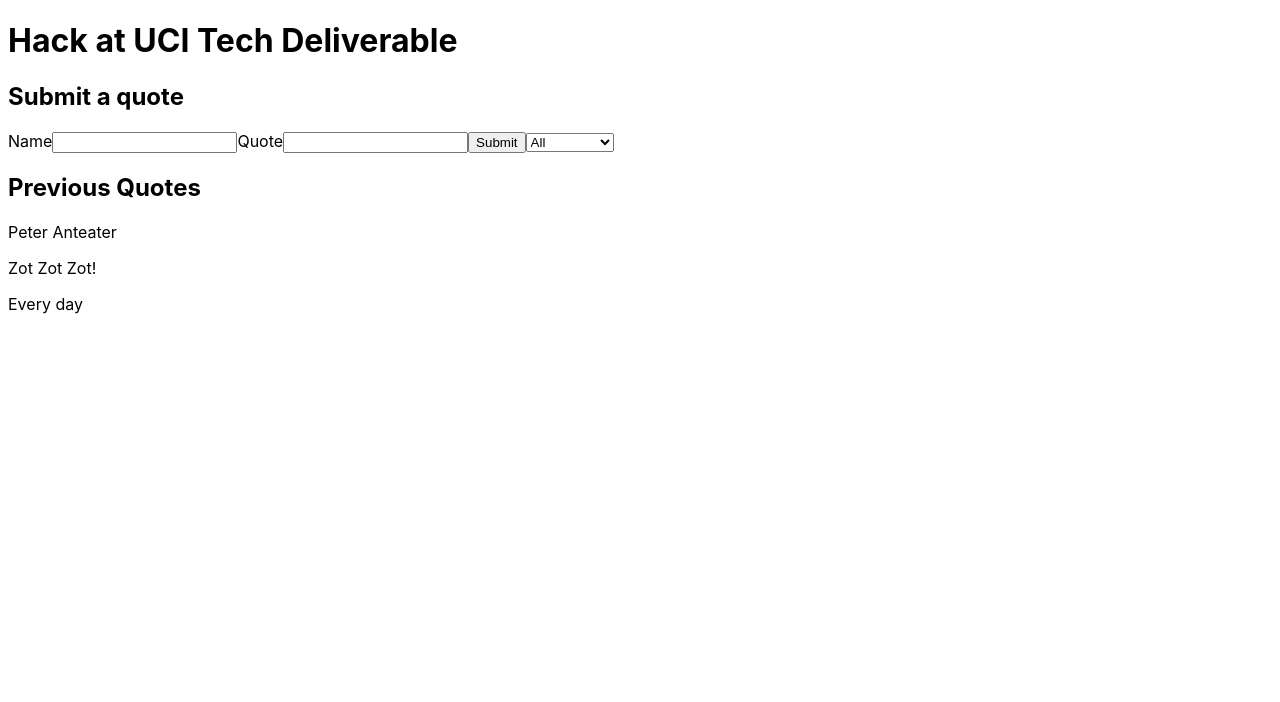
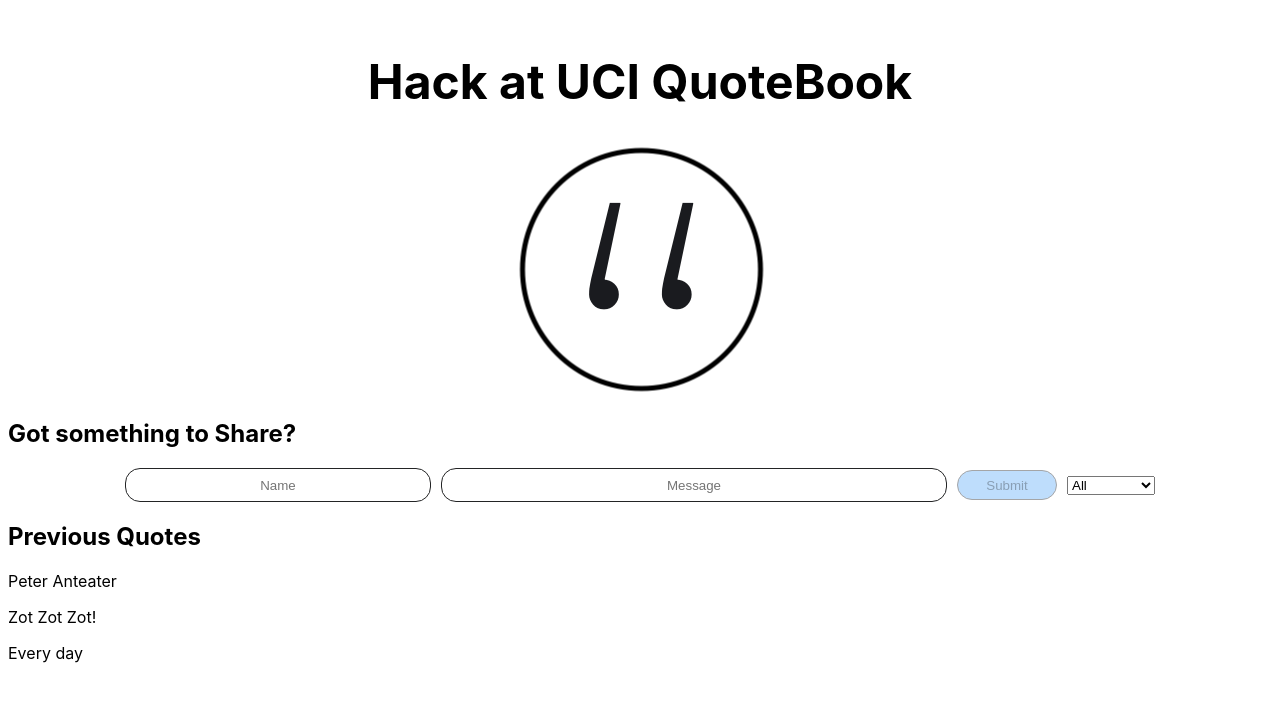
Before and after one commit to tentsundue/hack-tech-deliverable, a React (Vite) app in the folder frontend/: page / in a window 1280 px wide. Shown: the top 702 px of the page. Built offline with nearby package versions, Linux system fonts and the light colour scheme; no server answers.

Commit message:
added quote submission feature and styled frontend somewhat.

```diff
--- a/frontend/src/App.css
+++ b/frontend/src/App.css
@@ -0,0 +1,55 @@
+.title {
+    font-size: 1.5em;
+    display: flex;
+    justify-content: center;
+    align-items: center;
+    margin-top: 20px;
+    flex-direction: column;
+}
+
+.quote-form {
+    display: flex;
+    justify-content: center;
+    align-items: center;
+    margin-top: 20px;
+    flex-direction: space-between;
+}
+
+::placeholder {
+    text-align: center;
+ }
+
+#input-name {
+    height: 30px;
+    width: 300px;
+    margin-right: 10px;
+
+    border: solid;
+    border-width: 1px;
+    border-color: #232425;
+    border-radius: 15px;
+}
+
+#input-message {
+    height: 30px;
+    width: 500px;
+    margin-right: 10px;
+
+    border: solid;
+    border-width: 1px;
+    border-color: #232425;
+    border-radius: 15px;
+}
+
+#submit-button {
+    height: 30px;
+    width: 100px;
+    margin-right: 10px;
+
+    border: solid;
+    border-width: 0.3px;
+    border-color: #a4a5a7;
+    border-radius: 15px;
+
+    background-color: #74b6f877;
+}
--- a/frontend/src/App.jsx
+++ b/frontend/src/App.jsx
@@ -1,22 +1,44 @@
 import React, { useState, useEffect } from "react";
 import "./App.css";
-import { ChakraProvider } from '@chakra-ui/react'
-import { retrieveQuotes } from "../util/ApiUtils";
+import { retrieveQuotes, addQuote } from "../util/ApiUtils";
+import quotebooklogo from "../src/images/quotebook.png";
 
 function App() {
-	const [dateRange, setDateRange] = useState();
+	const [dateRange, setDateRange] = useState("all");
+	const [name, setName] = useState("");
+	const [message, setMessage] = useState("");
+	const [canSubmit, setCanSubmit] = useState(false);
 
 	useEffect(() => {
 		if (dateRange) {
 			displayQuotes();
 		}
-	}, [dateRange]);
+		if (name && message) {
+			setCanSubmit(true); // enable the submit button if both fields are filled
+		}
+
+		if (!name || !message) {
+			setCanSubmit(false); // disable the submit button if either field is empty
+		}
+
+	}, [dateRange, name, message]);
 
 	const handleDateChange = (event) => {
 		const filter = event.target.value;
 		setDateRange(filter);
 	}
 
+	// handles the name input field and updates the name state whenever the field changes
+	const handleNameChange = (event) => {
+		const name = event.target.value;
+		setName(name);
+	}
+
+	// handles the message input field and updates the message state whenever the field changes
+	const handleMessageChange = (event) => {
+		const message = event.target.value;
+		setMessage(message);
+	}
 	const displayQuotes = async () => {
 		console.log(dateRange);
 		retrieveQuotes(dateRange).then((response) => {
@@ -24,32 +46,50 @@
 		});
 	};
 
+	// If the name and message fields are filled (canSubmit == true) --> add the quote to the database
+	const submitQuote = async () => {
+		if (canSubmit) {
+			addQuote(name, message).then((response) => {
+				console.log(response.data);
+			});
+		}
+	}
+
 	return (
 		<div className="App">
 			{/* TODO: include an icon for the quote book */}
-			<h1>Hack at UCI Tech Deliverable</h1>
-
-			<h2>Submit a quote</h2>
+			<div className="title">
+				<h1>Hack at UCI QuoteBook</h1>
+				<img src={quotebooklogo}></img>
+			</div>
+			<h2>Got something to Share?</h2>
 			{/* TODO: implement custom form submission logic to not refresh the page */}
-			<form action="/api/quote" method="post">
-				<label htmlFor="input-name">Name</label>
+			<form className="quote-form">
+				<label htmlFor="input-name"></label>
 				<input
 					type="text"
 					name="name"
+					placeholder="Name"
 					id="input-name"
+					onChange={handleNameChange}
 					required
 				/>
 
-				<label htmlFor="input-message">Quote</label>
+				<label htmlFor="input-message"></label>
 				<input
 					type="text"
 					name="message"
 					id="input-message"
+					placeholder="Message"
+					onChange={handleMessageChange}
 					required
 				/>
 
 				<button
+					id="submit-button"
 					type="submit"
+					disabled={!canSubmit}
+					onClick={submitQuote}
 				>
 					Submit
 				</button>
--- a/frontend/util/ApiUtils.js
+++ b/frontend/util/ApiUtils.js
@@ -7,3 +7,15 @@
             console.error("Error fetching quotes", error);
         });
 };
+
+export const addQuote = async (name, message) => {
+    const formData = new FormData();
+    formData.append("name", name);
+    formData.append("message", message);
+
+    return axios
+        .post(`http://localhost:5173/api/quote`, formData)
+        .catch((error) => {
+            console.error("Error adding quote", error);
+        });
+}
```
Also changed, not shown: 1 other file (tests, documents, lock files or other folders).
